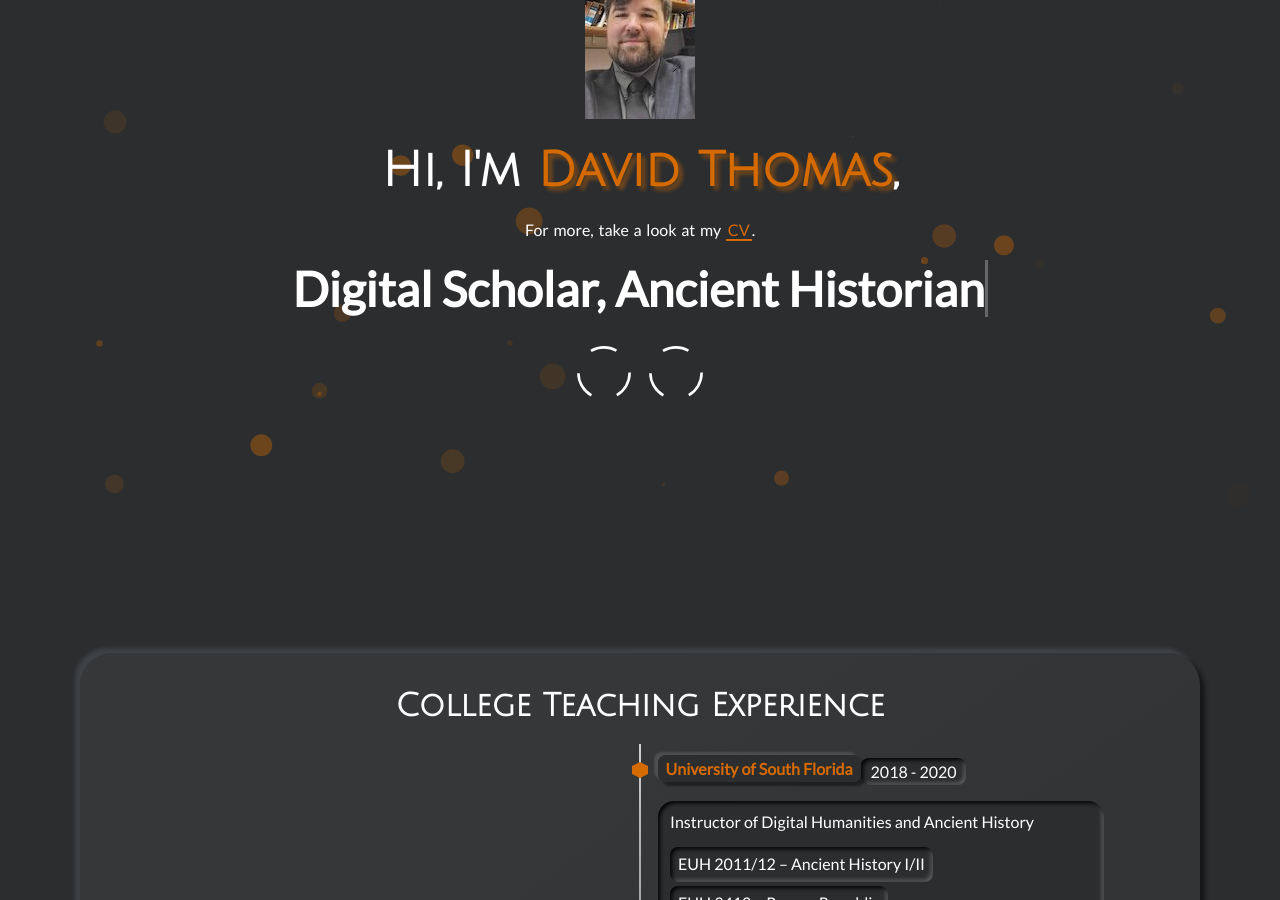
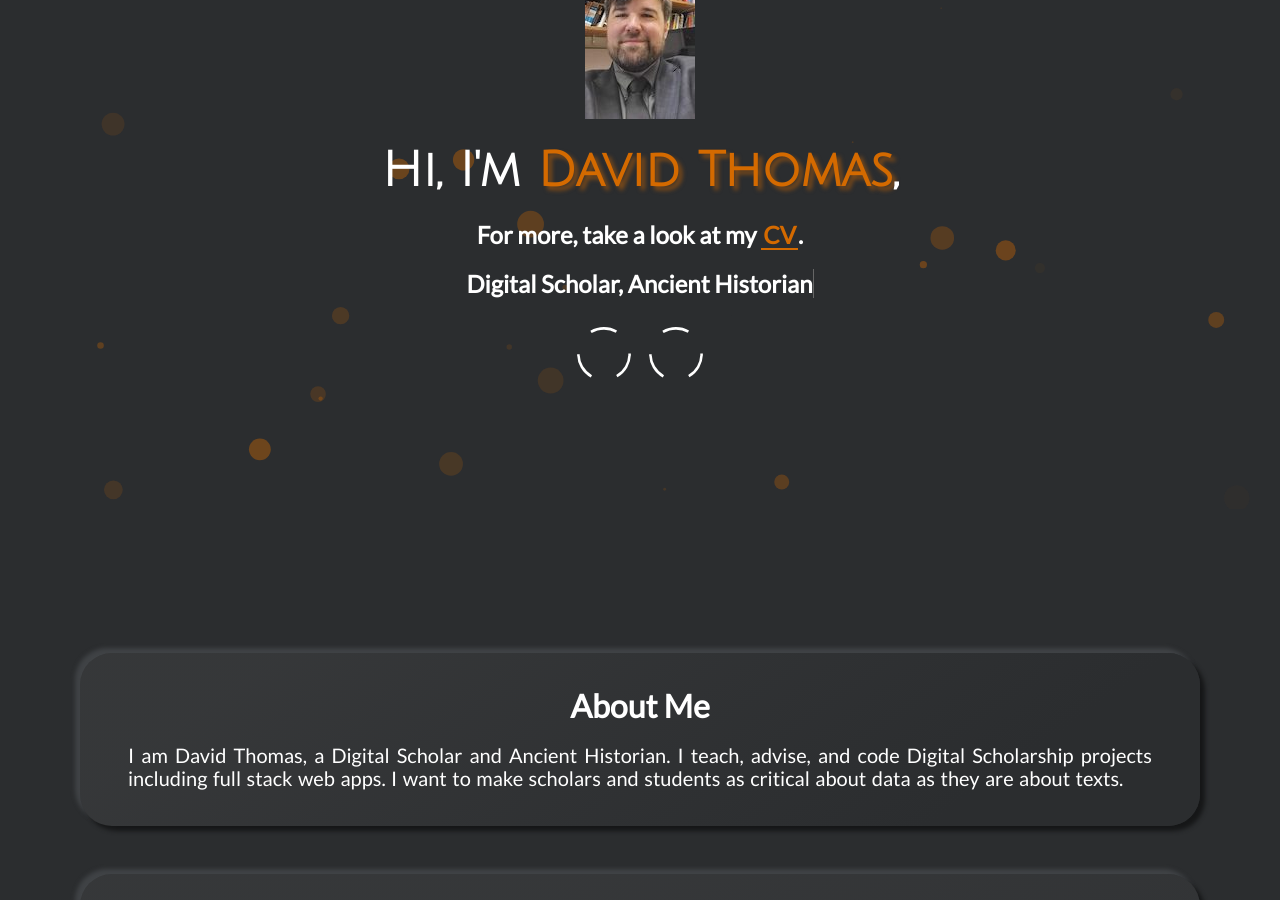
Before and after one commit to thePortus/thePortus.github.io, a Jekyll site: the page built from index.html, in a window 1280 px wide and 900 px high, scrolled down 407 px. Built offline with Jekyll 4.4.1, drawn with Linux system fonts in a browser that asks for light colours.

Commit message:
about me added

```diff
--- a/_config.yml
+++ b/_config.yml
@@ -8,7 +8,7 @@ typing_text: Digital Scholar, Ancient Historian
 email: dave.a.base@gmail.com
 github_username: theportus
 
-show_aboutme_card: false
+show_aboutme_card: true
 about_me_title: About Me
 about_me_description: I am David Thomas, a Digital Scholar and Ancient Historian. I teach, advise, and code Digital Scholarship projects including full stack web apps. I want to make scholars and students as critical about data as they are about texts.
 
--- a/_includes/landing-page.html
+++ b/_includes/landing-page.html
@@ -4,17 +4,17 @@
     <h1 class="title-font">Hi, I&#39;m
       <span class="highlight-title">{{site.username}}</span>,
     </h1>
-    <p class="subtitle">
+    <h2>
       For more, take a look at my
       <a class="highlight-link" href="{{site.cv_download_link}}" target="_blank" rel="noreferrer">
         CV
       </a>.
-    </p>
-    <h1>
+    </h2>
+    <h2>
       <span id="txt-rotate" data-period="1000"
-            data-rotate='["{{site.typing_text}}", "scroll down..."]'>
+            data-rotate='["{{site.typing_text}}", "For more, scroll down..."]'>
       </span>
-    </h1>
+    </h2>
     <div class="landing-icons">
       {% if site.email != null %}
       <a class="social-link email" aria-label="My E-Mail" href="mailto:{{site.email}}">
```
